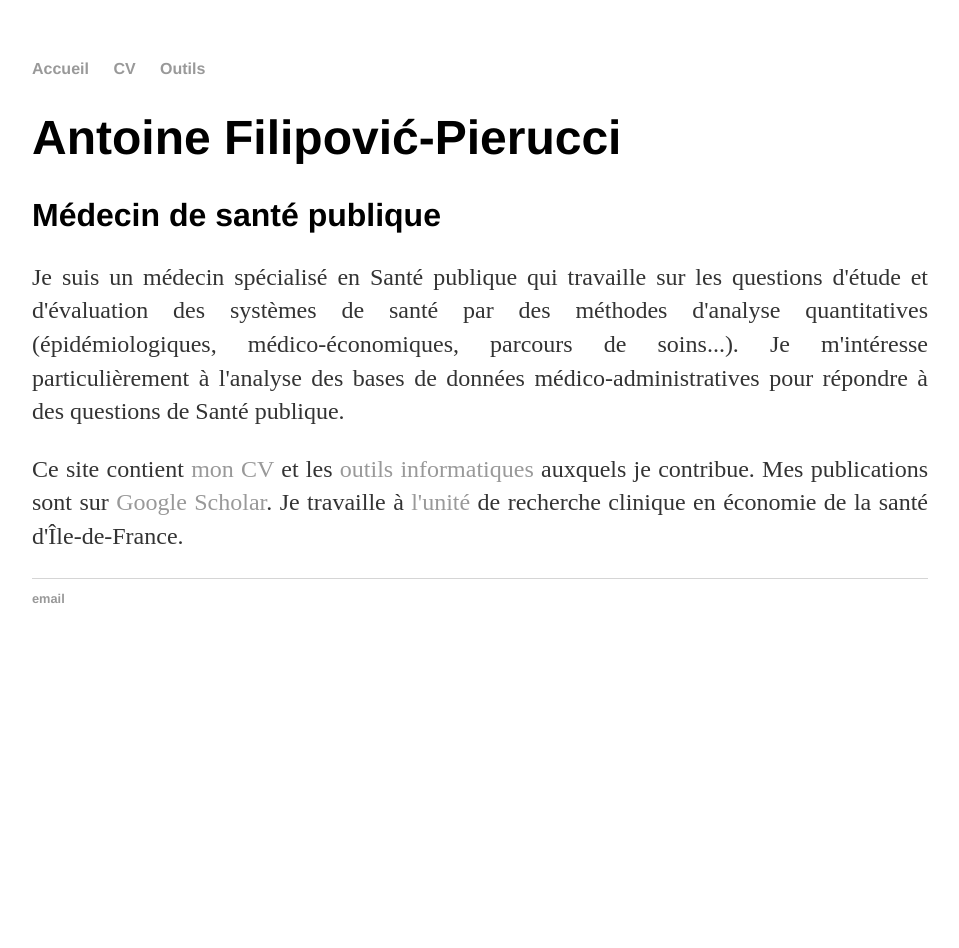
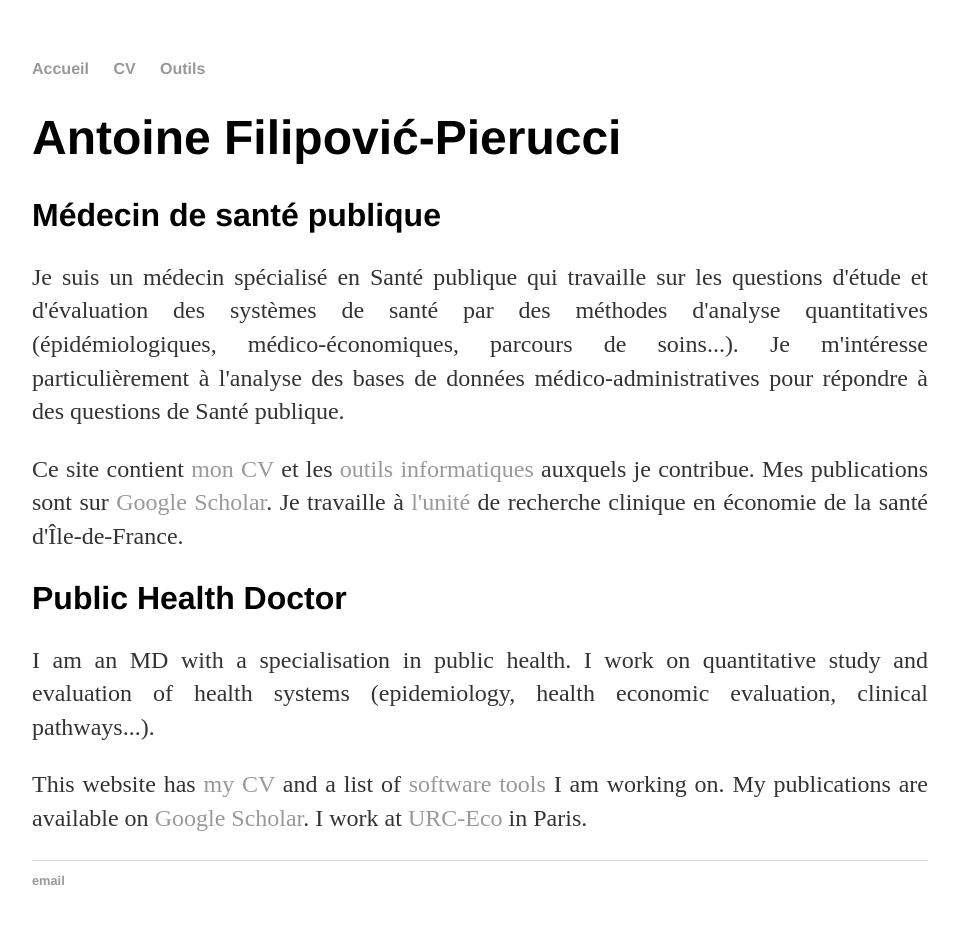
Before and after one commit to pierucci/pierucci.github.io, a Jekyll site: the page built from index.html, in a window 1280 px wide. Shown: the whole page, without its empty margins (160-1119 px from the left). Built offline with Jekyll 4.4.1, drawn with Linux system fonts in a browser that asks for light colours; before the commit the page ends 900 px from its top, so only the background shows below that.

Commit message:
english blurb

```diff
--- a/index.html
+++ b/index.html
@@ -15,4 +15,11 @@ title: Antoine Filipović-Pierucci
 	sont sur <a href="https://scholar.google.com/citations?user=F-6yCr0AAAAJ">Google Scholar</a>.
 	Je travaille à <a href = "http://www.urc-eco.fr">l'unité</a> de recherche clinique en économie de la
 	santé d'Île-de-France.</p>
+	<h2>Public Health Doctor</h2>
+	<p>I am an MD with a specialisation in public health. I work on quantitative study and
+	evaluation of health systems (epidemiology, health economic evaluation, clinical pathways...).</p>
+	<p>This website has <a href="/cv">my CV</a> and a list of
+	<a href="/cv">software tools</a> I am working on. My publications
+	are available on <a href="https://scholar.google.com/citations?user=F-6yCr0AAAAJ">Google Scholar</a>.
+	I work at <a href = "http://www.urc-eco.fr">URC-Eco</a> in Paris.</p>
 </div><!-- /.blurb -->
```
